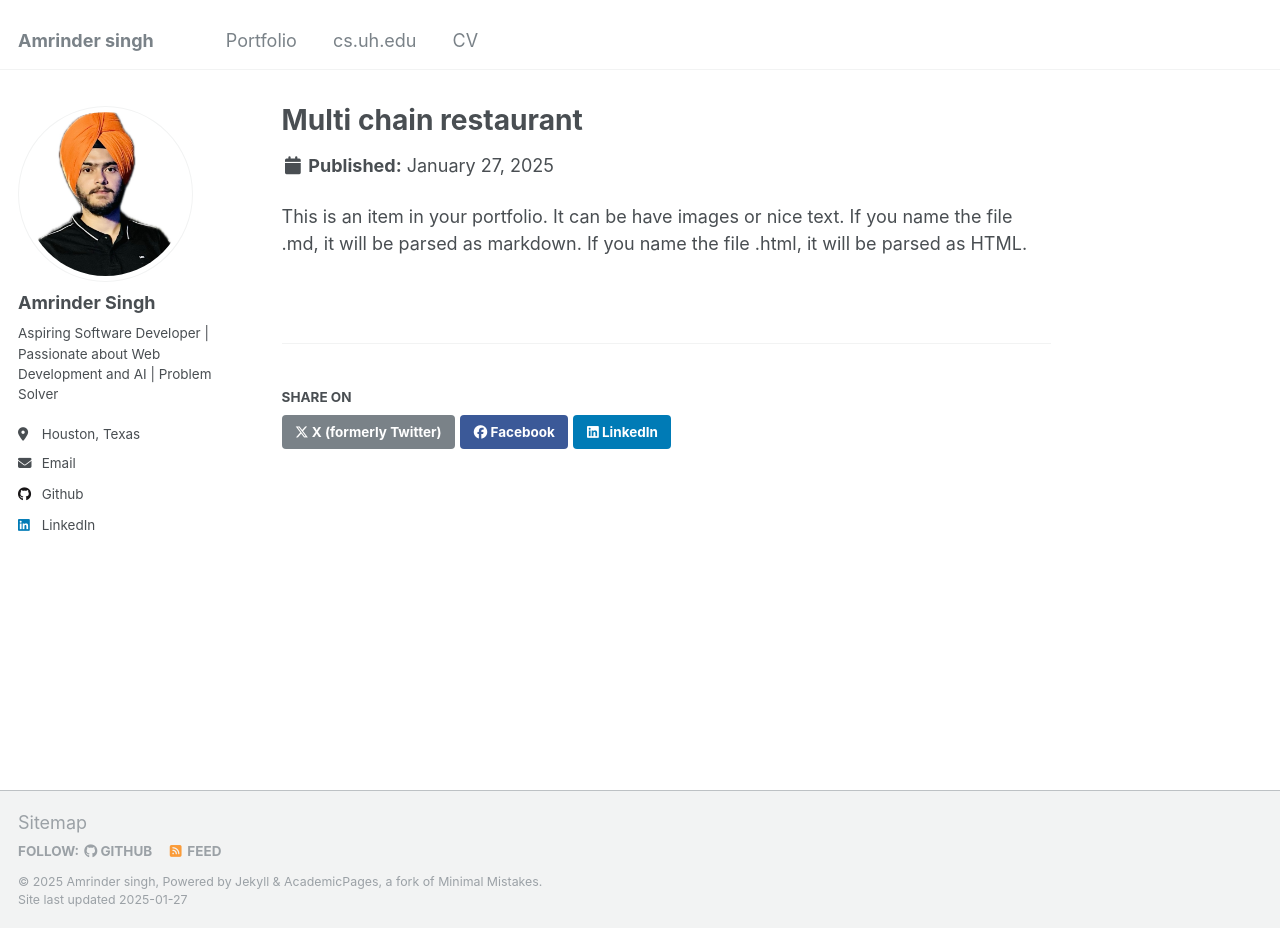
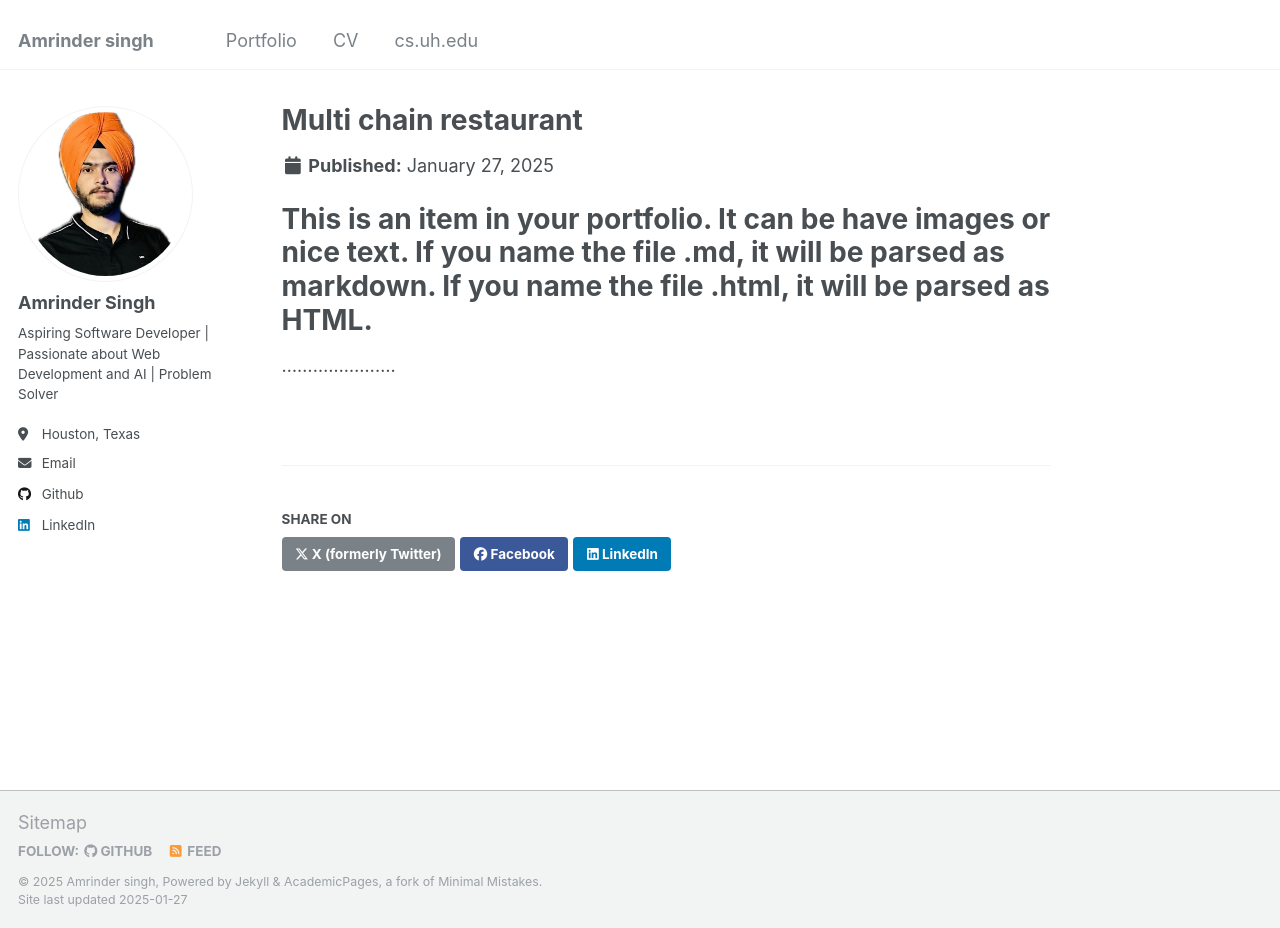
Before and after one commit to kaurjace38/kaurjace38.github.io, a Jekyll site: the page built from _portfolio/portfolio-1.md, in a window 1280 px wide and 928 px high. Built offline with Jekyll 4.4.1, drawn with Linux system fonts in a browser that asks for light colours.

Commit message:
added cs.uh.edu  0.2

```diff
--- a/_data/navigation.yml
+++ b/_data/navigation.yml
@@ -17,11 +17,13 @@ main:
   - title: "Portfolio"
     url: /portfolio/
 
-  - title: "cs.uh.edu"
-    url: https://www.uh.edu/nsm/computer-science/
+
 
   - title: "CV"
     url: /files/Resume.pdf
 
+  - title: "cs.uh.edu"
+    url: https://www.uh.edu/nsm/computer-science/
+
   #- title: "Guide"
   #  url: /markdown/
--- a/_portfolio/portfolio-1.md
+++ b/_portfolio/portfolio-1.md
@@ -4,4 +4,6 @@ excerpt: "Built during my DBMS class, this Node.js and PostgreSQL-based applicat
 collection: portfolio
 ---
 
-This is an item in your portfolio. It can be have images or nice text. If you name the file .md, it will be parsed as markdown. If you name the file .html, it will be parsed as HTML.
+# This is an item in your portfolio. It can be have images or nice text. If you name the file .md, it will be parsed as markdown. If you name the file .html, it will be parsed as HTML.
+
+......................
```
